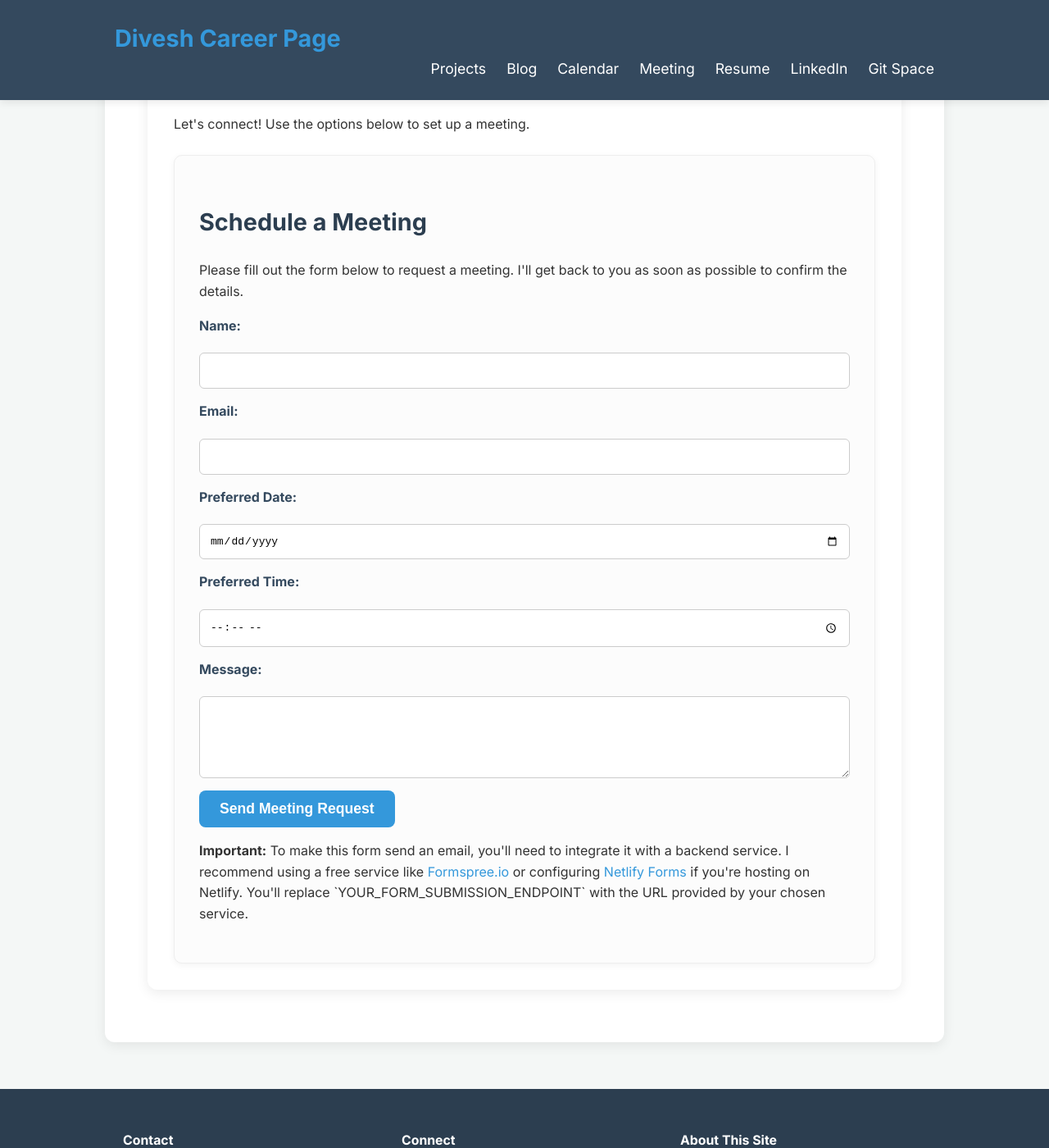
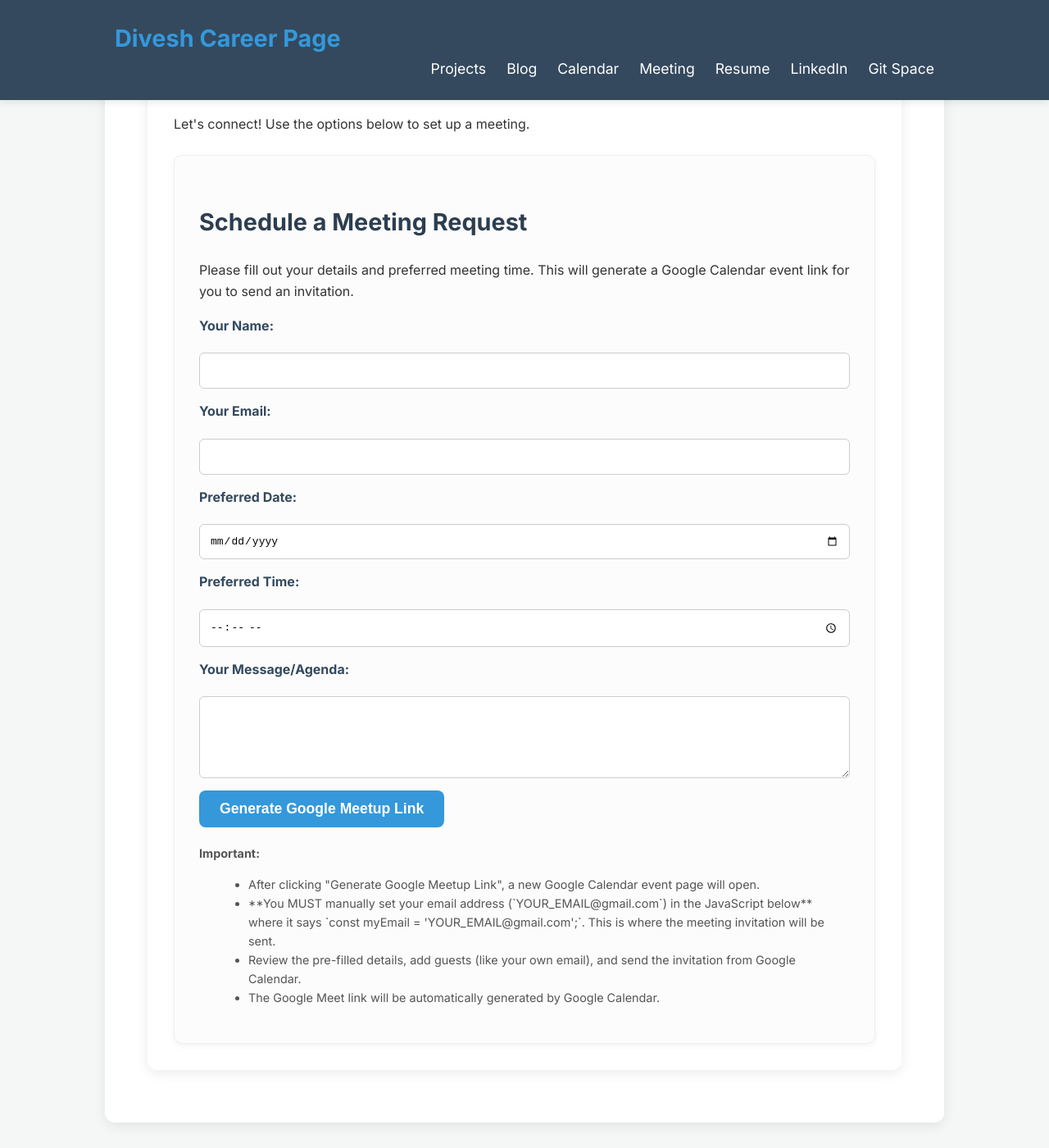
Before and after one commit to dikuso/dikuso.github.io, a Jekyll site: the page built from meeting/index.md, in a window 1280 px wide and 1400 px high, scrolled down 407 px. Shown: the whole window at 82% size. Built offline with Jekyll 4.4.1, drawn with Linux system fonts in a browser that asks for light colours.

Commit message:
updated meeting_setup

```diff
--- a/_includes/meeting_setup.html
+++ b/_includes/meeting_setup.html
@@ -1,11 +1,11 @@
 <div class="meeting-form">
-    <h3>Schedule a Meeting</h3>
-    <p>Please fill out the form below to request a meeting. I'll get back to you as soon as possible to confirm the details.</p>
-    <form action="YOUR_FORM_SUBMISSION_ENDPOINT" method="POST">
-      <label for="name">Name:</label>
+    <h3>Schedule a Meeting Request</h3>
+    <p>Please fill out your details and preferred meeting time. This will generate a Google Calendar event link for you to send an invitation.</p>
+    <form id="meetingRequestForm">
+      <label for="name">Your Name:</label>
       <input type="text" id="name" name="name" required>
 
-      <label for="email">Email:</label>
+      <label for="email">Your Email:</label>
       <input type="email" id="email" name="email" required>
 
       <label for="preferred_date">Preferred Date:</label>
@@ -14,10 +14,167 @@
       <label for="preferred_time">Preferred Time:</label>
       <input type="time" id="preferred_time" name="preferred_time">
 
-      <label for="message">Message:</label>
+      <label for="message">Your Message/Agenda:</label>
       <textarea id="message" name="message" rows="4"></textarea>
 
-      <input type="submit" value="Send Meeting Request">
+      <button type="submit" class="button">Generate Google Meetup Link</button>
     </form>
-    <p><strong>Important:</strong> To make this form send an email, you'll need to integrate it with a backend service. I recommend using a free service like <a href="https://formspree.io/" target="_blank">Formspree.io</a> or configuring <a href="https://docs.netlify.com/forms/setup/" target="_blank">Netlify Forms</a> if you're hosting on Netlify. You'll replace `YOUR_FORM_SUBMISSION_ENDPOINT` with the URL provided by your chosen service.</p>
+
+    <p class="important-note"><strong>Important:</strong></p>
+    <ul class="important-note-list">
+      <li>After clicking "Generate Google Meetup Link", a new Google Calendar event page will open.</li>
+      <li>**You MUST manually set your email address (`YOUR_EMAIL@gmail.com`) in the JavaScript below** where it says `const myEmail = 'YOUR_EMAIL@gmail.com';`. This is where the meeting invitation will be sent.</li>
+      <li>Review the pre-filled details, add guests (like your own email), and send the invitation from Google Calendar.</li>
+      <li>The Google Meet link will be automatically generated by Google Calendar.</li>
+    </ul>
   </div>
+
+  <script>
+    document.getElementById('meetingRequestForm').addEventListener('submit', function(event) {
+      event.preventDefault(); // Prevent default form submission
+
+      const name = document.getElementById('name').value;
+      const email = document.getElementById('email').value;
+      const preferredDate = document.getElementById('preferred_date').value;
+      const preferredTime = document.getElementById('preferred_time').value;
+      const message = document.getElementById('message').value;
+
+      // IMPORTANT: Replace this with your actual email address
+      const myEmail = 'diveshksol@gmail.com';
+
+      // Basic validation
+      if (!name || !email) {
+        alert('Please fill in your Name and Email.');
+        return;
+      }
+
+      // Constructing the event title and details
+      const eventTitle = encodeURIComponent(`Meeting Request from ${name}`);
+      let eventDetails = `Name: ${name}\nEmail: ${email}\n\nMessage: ${message}`;
+      if (preferredDate) {
+        eventDetails += `\n\nPreferred Date: ${preferredDate}`;
+      }
+      if (preferredTime) {
+        eventDetails += `\nPreferred Time: ${preferredTime}`;
+      }
+      eventDetails = encodeURIComponent(eventDetails);
+
+      // Constructing the date/time for Google Calendar
+      // Google Calendar uses YYYYMMDDTHHMMSSZ format for UTC times.
+      // For simplicity, we'll just pass preferred date/time as part of details
+      // and let the user set the exact time in Google Calendar.
+      // If specific time slot is needed, more complex date parsing/conversion to UTC is required.
+      let datesParam = '';
+      if (preferredDate && preferredTime) {
+        // Example: 2025-08-05T10:30
+        const dateTimeString = `${preferredDate}T${preferredTime}:00`;
+        try {
+          const startDate = new Date(dateTimeString);
+          // We'll assume a 1-hour meeting for pre-fill
+          const endDate = new Date(startDate.getTime() + 60 * 60 * 1000);
+
+          // Format to YYYYMMDDTHHMMSSZ (UTC)
+          const formatGoogleDate = (date) => {
+            return date.toISOString().replace(/[-:]|\.\d{3}/g, '');
+          };
+          datesParam = `&dates=${formatGoogleDate(startDate)}/${formatGoogleDate(endDate)}`;
+        } catch (e) {
+          console.error("Error parsing date/time:", e);
+          // Fallback to no dates param if parsing fails
+          datesParam = '';
+        }
+      }
+
+      // Construct the Google Calendar URL
+      const googleCalendarUrl = `https://calendar.google.com/calendar/render?action=TEMPLATE&text=${eventTitle}&details=${eventDetails}${datesParam}&sf=true&output=xml&src=${encodeURIComponent(myEmail)}`;
+
+      // Open the URL in a new tab
+      window.open(googleCalendarUrl, '_blank');
+    });
+  </script>
+
+  <style>
+    .meeting-form {
+      background-color: #fcfcfc;
+      border: 1px solid #eee;
+      border-radius: 10px;
+      padding: 30px;
+      box-shadow: 0 2px 8px rgba(0, 0, 0, 0.05);
+      margin-top: 1.5em;
+    }
+
+    .meeting-form form {
+      display: flex;
+      flex-direction: column;
+      gap: 15px;
+    }
+
+    .meeting-form label {
+      font-weight: bold;
+      color: #34495e;
+      margin-bottom: 5px;
+    }
+
+    .meeting-form input[type="text"],
+    .meeting-form input[type="email"],
+    .meeting-form input[type="date"],
+    .meeting-form input[type="time"],
+    .meeting-form textarea {
+      width: 100%;
+      padding: 12px;
+      border: 1px solid #ccc;
+      border-radius: 6px;
+      font-size: 1em;
+      box-sizing: border-box; /* Include padding in width */
+      transition: border-color 0.3s ease, box-shadow 0.3s ease;
+    }
+
+    .meeting-form input[type="text"]:focus,
+    .meeting-form input[type="email"]:focus,
+    .meeting-form input[type="date"]:focus,
+    .meeting-form input[type="time"]:focus,
+    .meeting-form textarea:focus {
+      border-color: #3498db;
+      box-shadow: 0 0 0 3px rgba(52, 152, 219, 0.2);
+      outline: none;
+    }
+
+    .meeting-form textarea {
+      resize: vertical; /* Allow vertical resizing */
+      min-height: 100px;
+    }
+
+    .meeting-form .button {
+      background-color: #3498db;
+      color: white;
+      padding: 12px 25px;
+      border: none;
+      border-radius: 8px;
+      cursor: pointer;
+      font-size: 1.1em;
+      font-weight: bold;
+      transition: background-color 0.3s ease, transform 0.1s ease;
+      align-self: flex-start; /* Align button to the left */
+      text-align: center;
+      text-decoration: none; /* For the button styling */
+      display: inline-block; /* For the button styling */
+    }
+
+    .meeting-form .button:hover {
+      background-color: #2980b9;
+      transform: translateY(-1px);
+    }
+
+    .important-note {
+      margin-top: 20px;
+      font-size: 0.9em;
+      color: #555;
+    }
+
+    .important-note-list {
+      list-style-type: disc;
+      margin-left: 20px;
+      font-size: 0.9em;
+      color: #555;
+    }
+  </style>
```
